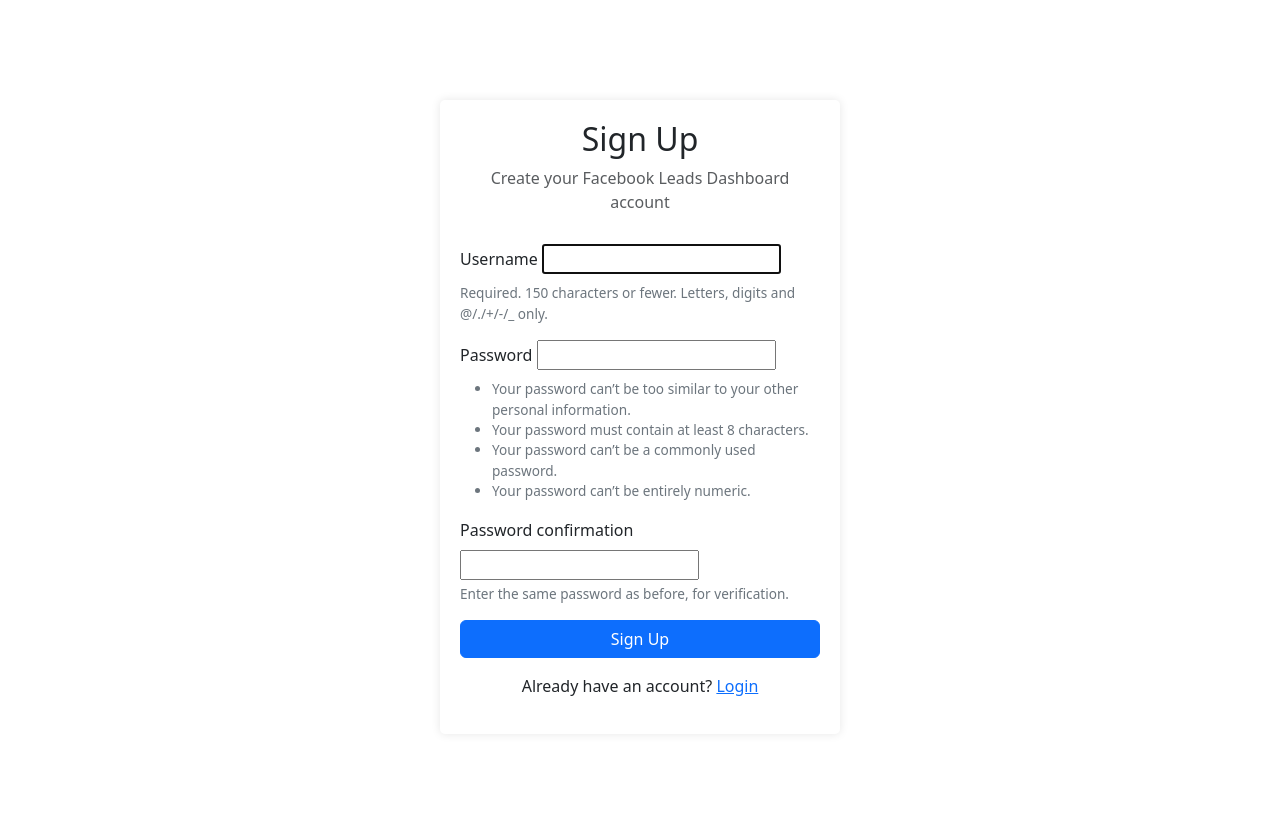
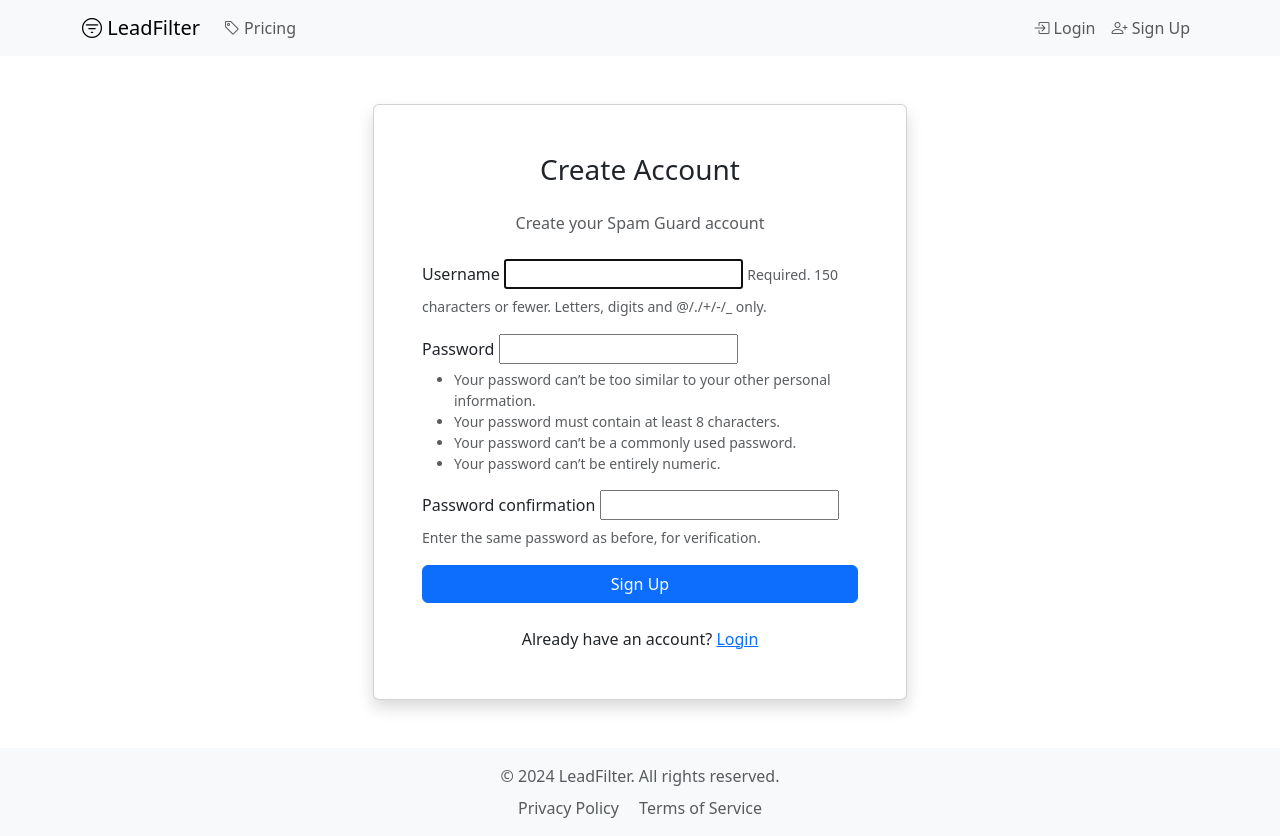
Before and after one commit to vtbell21/leadfilter, a Django app: page /signup/ in a window 1280 px wide. Before the commit the page ends 696 px from the top, so only its background shows below. Run offline with Django 5.2, Linux system fonts and the light colour scheme; some libraries are stand-ins or nearby versions.

Commit message:
Updated login and signup pages to use base template and consistent Spam Guard branding

```diff
--- a/leads/templates/leads/signup.html
+++ b/leads/templates/leads/signup.html
@@ -1,41 +1,18 @@
-<!DOCTYPE html>
-<html lang="en">
-<head>
-    <meta charset="UTF-8">
-    <meta name="viewport" content="width=device-width, initial-scale=1.0">
-    <title>Sign Up - Facebook Leads Dashboard</title>
-    <link href="https://cdn.jsdelivr.net/npm/bootstrap@5.3.0/dist/css/bootstrap.min.css" rel="stylesheet">
-    <style>
-        .auth-container {
-            max-width: 400px;
-            margin: 100px auto;
-            padding: 20px;
-            border-radius: 5px;
-            box-shadow: 0 0 10px rgba(0,0,0,0.1);
-        }
-        .auth-header {
-            text-align: center;
-            margin-bottom: 30px;
-        }
-        .form-text {
-            font-size: 0.85em;
-            color: #6c757d;
-        }
-    </style>
-</head>
-<body>
-    <div class="container">
-        <div class="auth-container">
-            <div class="auth-header">
-                <h2>Sign Up</h2>
-                <p class="text-muted">Create your Facebook Leads Dashboard account</p>
-            </div>
+{% extends "leads/base.html" %}
+{% load static %}
+
+{% block content %}
+<div class="container mt-5">
+    <div class="row justify-content-center">
+        <div class="col-md-6">
+            <div class="card shadow">
+                <div class="card-body p-5">
+                    <h1 class="h3 mb-4 text-center">Create Account</h1>
+                    <p class="text-muted text-center mb-4">Create your Spam Guard account</p>
 
                     {% if messages %}
                         {% for message in messages %}
-                    <div class="alert alert-{{ message.tags }}">
-                        {{ message }}
-                    </div>
+                            <div class="alert alert-{{ message.tags }}">{{ message }}</div>
                         {% endfor %}
                     {% endif %}
 
@@ -46,22 +23,24 @@
                                 <label for="{{ field.id_for_label }}" class="form-label">{{ field.label }}</label>
                                 {{ field }}
                                 {% if field.help_text %}
-                            <div class="form-text">{{ field.help_text }}</div>
+                                    <small class="form-text text-muted">{{ field.help_text }}</small>
                                 {% endif %}
-                        {% if field.errors %}
-                            <div class="alert alert-danger">
-                                {{ field.errors }}
-                            </div>
-                        {% endif %}
+                                {% for error in field.errors %}
+                                    <div class="invalid-feedback d-block">{{ error }}</div>
+                                {% endfor %}
                             </div>
                         {% endfor %}
-                <button type="submit" class="btn btn-primary w-100">Sign Up</button>
+                        <div class="d-grid">
+                            <button type="submit" class="btn btn-primary">Sign Up</button>
+                        </div>
                     </form>
 
-            <div class="text-center mt-3">
-                <p>Already have an account? <a href="{% url 'leads:login' %}">Login</a></p>
+                    <div class="text-center mt-4">
+                        <p class="mb-0">Already have an account? <a href="{% url 'leads:login' %}">Login</a></p>
                     </div>
                 </div>
             </div>
-</body>
-</html>
+        </div>
+    </div>
+</div>
+{% endblock %}
```
Also changed, not shown: leads/templates/leads/login.html (+21 -36 lines). Lines whose indentation alone changed are shown as unchanged.
